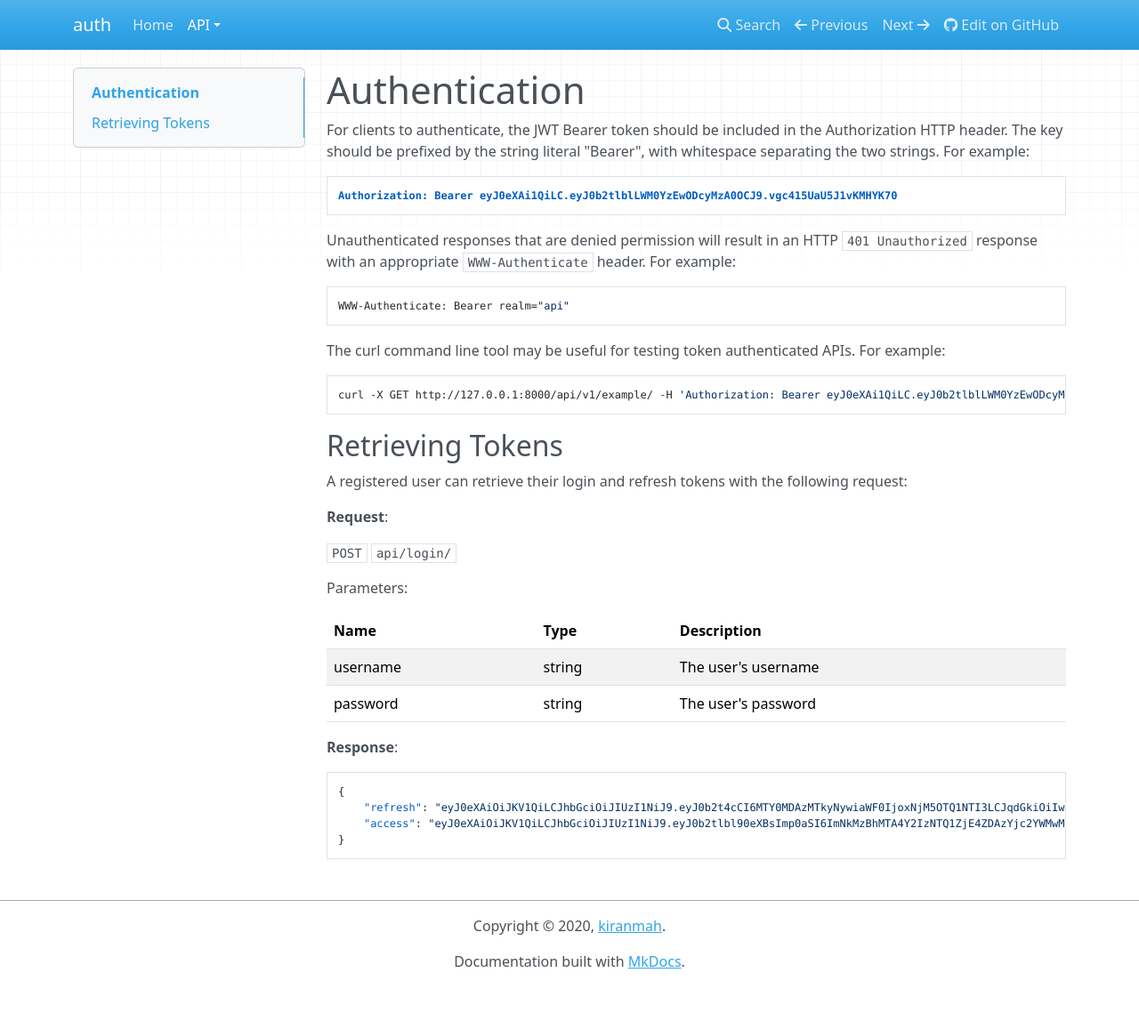
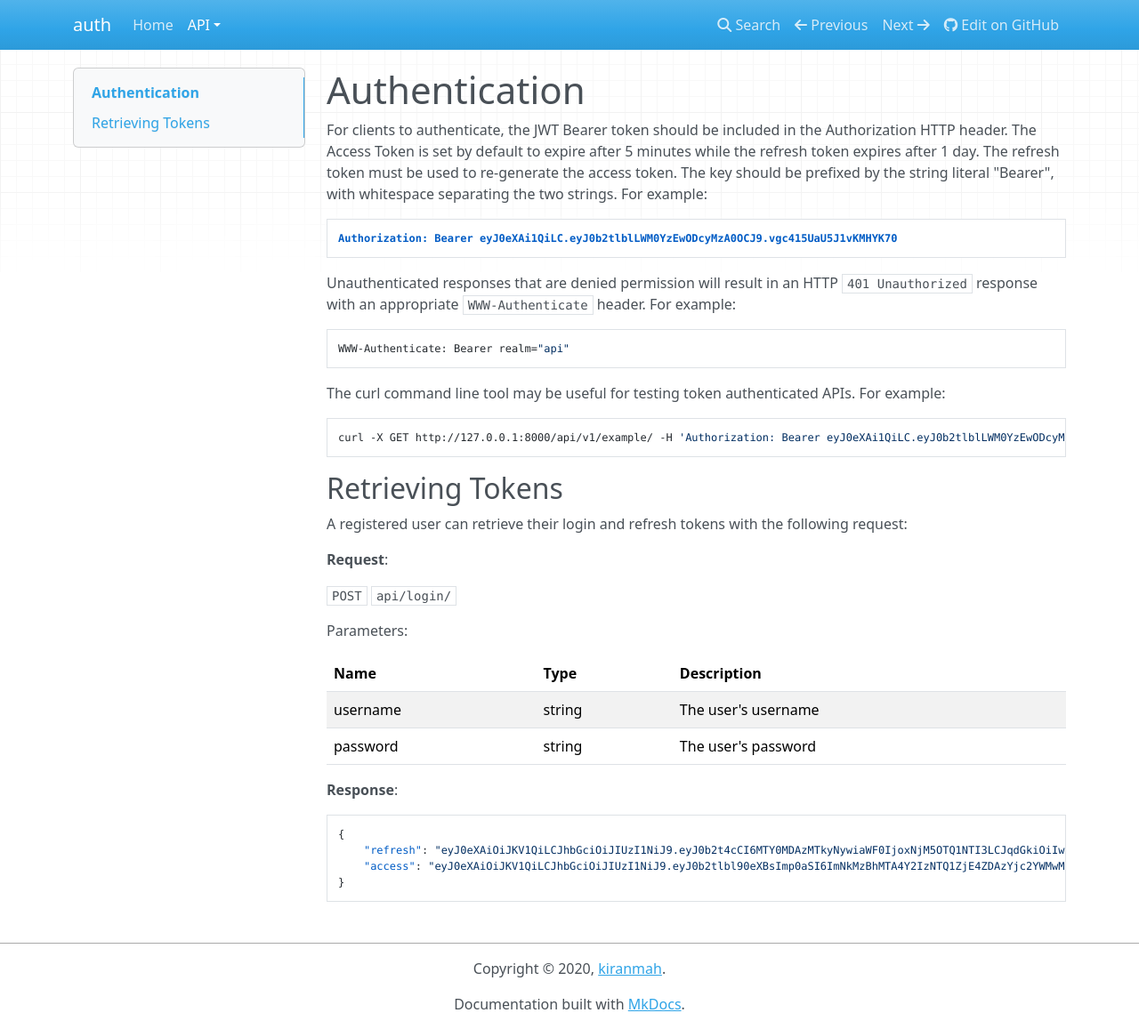
Before and after one commit to kiranmah/authservice, an MkDocs documentation site: the page built from docs/api/authentication.md, in a window 1280 px wide and 1157 px high. Shown: the whole window at 89% size. Built offline with MkDocs 1.6.1, drawn with Linux system fonts in a browser that asks for light colours; nearby versions of some CDN libraries.

Commit message:
Update authentication.md

````diff
--- a/docs/api/authentication.md
+++ b/docs/api/authentication.md
@@ -1,5 +1,5 @@
 # Authentication
-For clients to authenticate, the JWT Bearer token should be included in the Authorization HTTP header. The key should be prefixed by the string literal "Bearer", with whitespace separating the two strings. For example:
+For clients to authenticate, the JWT Bearer token should be included in the Authorization HTTP header. The Access Token is set by default to expire after 5 minutes while the refresh token expires after 1 day. The refresh token must be used to re-generate the access token. The key should be prefixed by the string literal "Bearer", with whitespace separating the two strings. For example:
 
 ```
 Authorization: Bearer eyJ0eXAi1QiLC.eyJ0b2tlblLWM0YzEwODcyMzA0OCJ9.vgc415UaU5J1vKMHYK70
````
